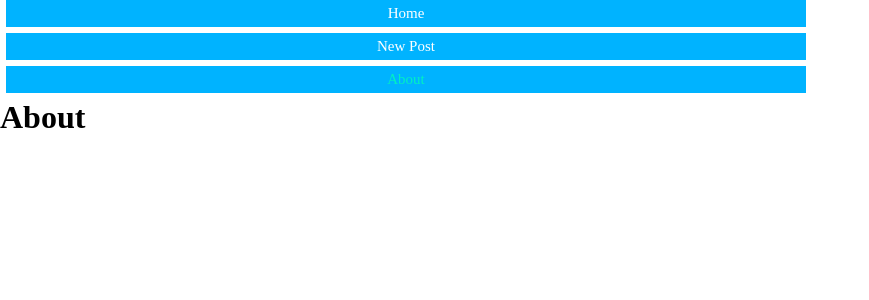
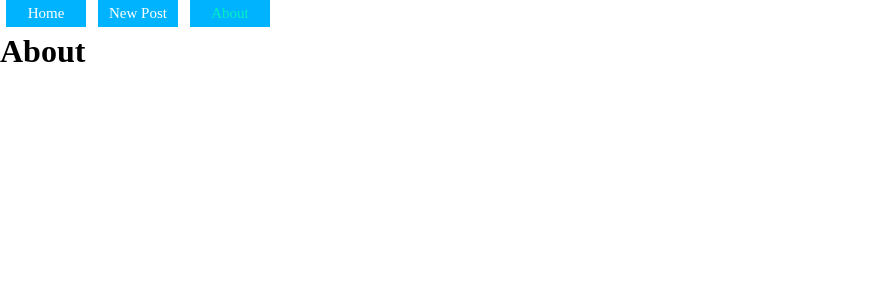
Before and after one commit to hijohnmark/mood-board-app, a React (Create React App) app: page /about in a window 1280 px wide. Shown: the top 300 px of the page, without its empty margins (0-869 px from the left). Built offline with nearby package versions, Linux system fonts and the light colour scheme.

Commit message:
fix width problem in NavBar.css

```diff
--- a/src/css/NavBar.css
+++ b/src/css/NavBar.css
@@ -1,7 +1,7 @@
 .nav-link{
     display: inline-block;
     box-sizing: border-box;
-    width: 800px;
+    width: 80px;
     padding: 5px;
     margin: 0 6px 6px;
     background: rgb(0, 179, 255);
```
